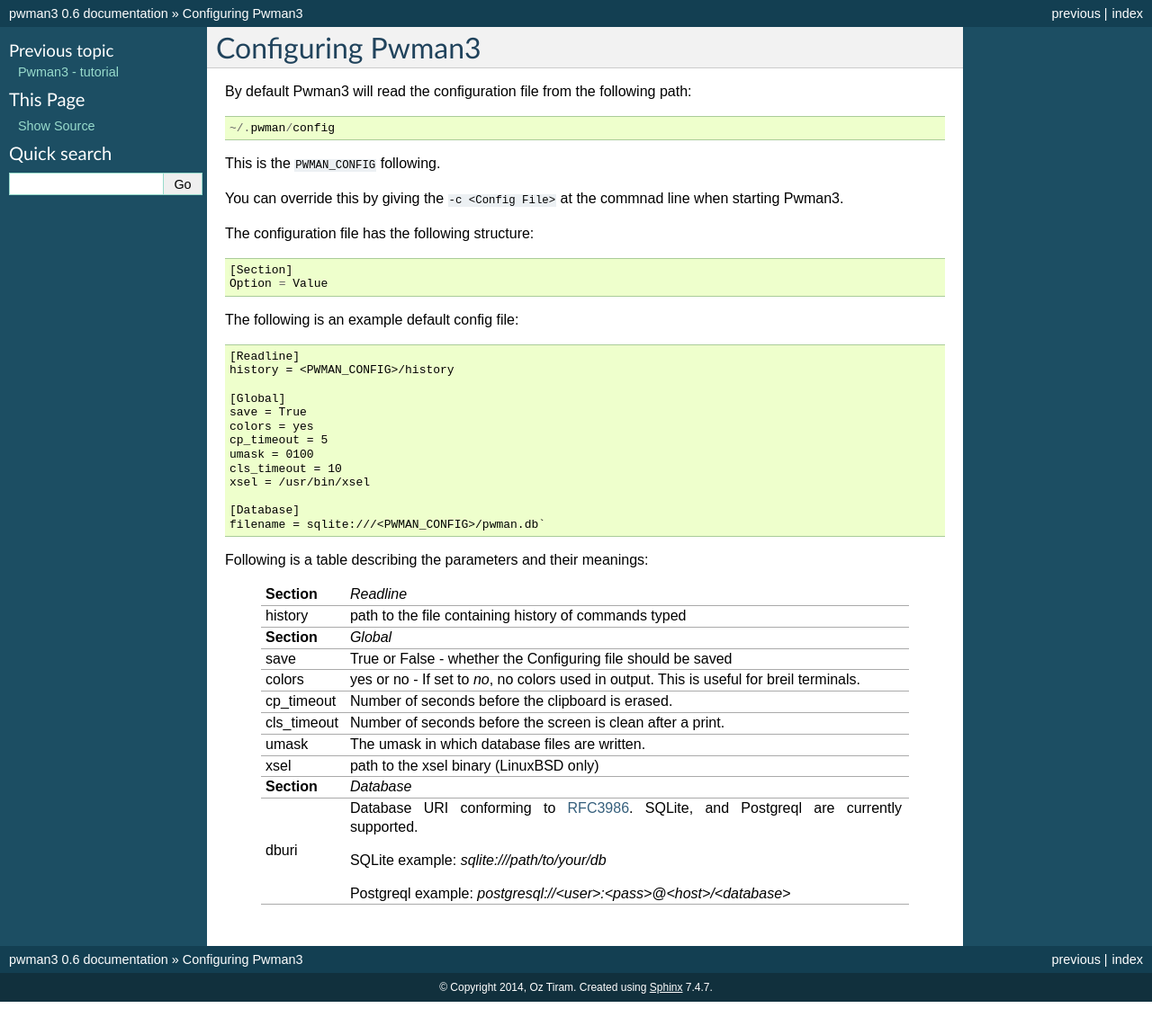
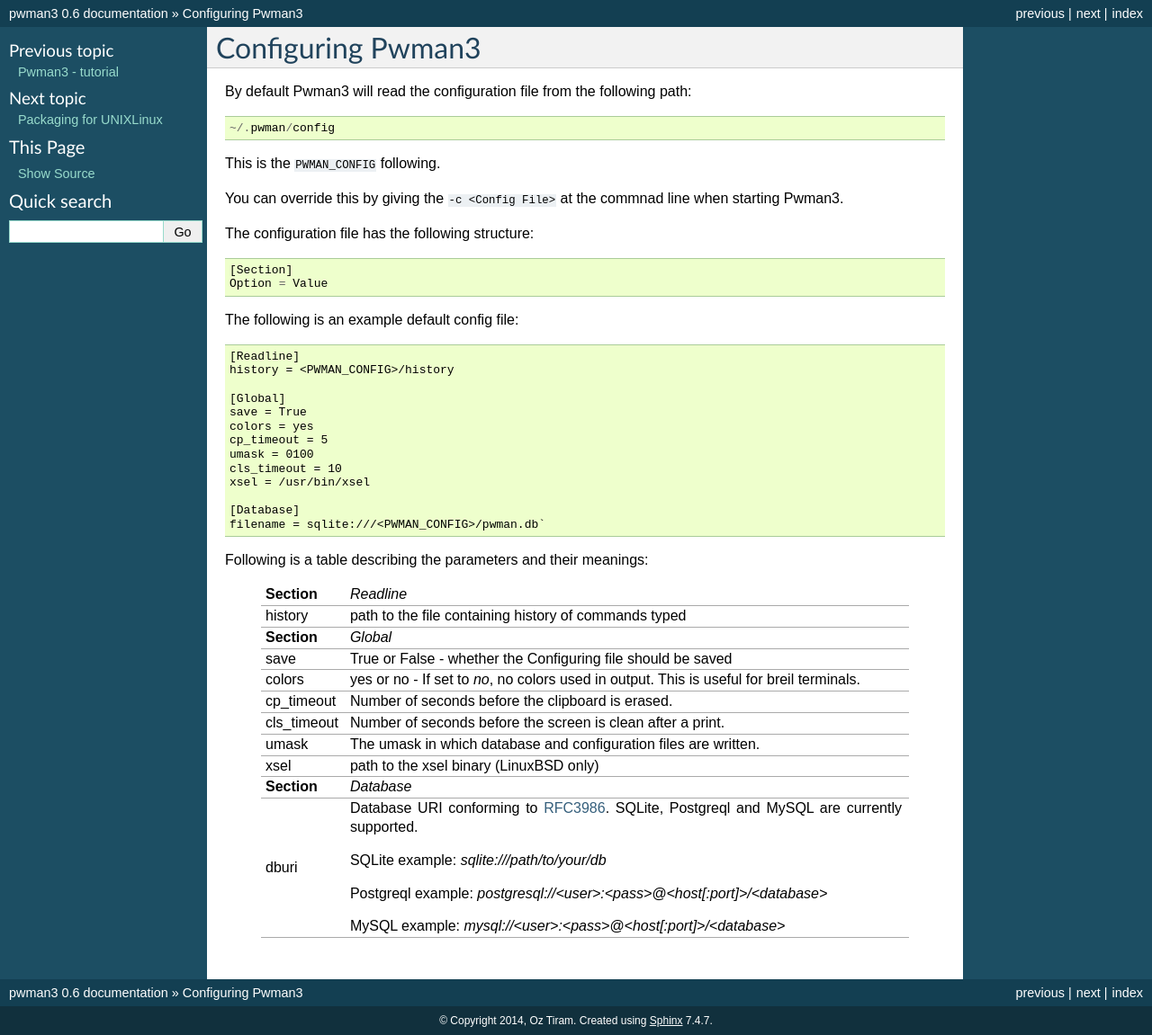
Before and after one commit to pwman3/pwman3, a Sphinx documentation site: the page built from docs/source/configuration.rst, in a window 1280 px wide. Shown: the whole page at 90% size. Built offline with Sphinx 7.4.7, drawn with Linux system fonts in a browser that asks for light colours; before the commit the page ends 1114 px from its top, so only the background shows below that.

Commit message:
Extend documentation

```diff
--- a/docs/source/configuration.rst
+++ b/docs/source/configuration.rst
@@ -51,18 +51,20 @@
     -----------   -----------
     cls_timeout   Number of seconds before the screen is clean after a print.
     -----------   -----------
-    umask         The umask in which database files are written.
+    umask         The umask in which database and configuration files are written.
     -----------   -----------
     xsel          path to the xsel binary (Linux\BSD only)
     -----------   -----------
     **Section**   *Database*
     -----------   -----------
-    dburi         Database URI conforming to `RFC3986`_. SQLite, and Postgreql are currently supported.
+    dburi         Database URI conforming to `RFC3986`_. SQLite, Postgreql and
+                  MySQL are currently supported.
 
                   SQLite example: `sqlite:///path/to/your/db`
 
-                  Postgreql example: `postgresql://<user>:<pass>@<host>/<database>`
+                  Postgreql example: `postgresql://<user>:<pass>@<host[:port]>/<database>`
 
+                  MySQL example:      `mysql://<user>:<pass>@<host[:port]>/<database>`
     ===========   ===========
 
 
--- a/docs/source/index.rst
+++ b/docs/source/index.rst
@@ -14,8 +14,10 @@
    install
    tutorial
    configuration
+   packaging
 
 About pwman3:
 ^^^^^^^^^^^^^
 
-Pwman3 is a simple command line password manager for Python 2.7-3.X.
+Pwman3 is a command line password manager for Python 2.7-3.X with support for
+multiple databases.
```
Also changed, not shown: docs/source/packaging.rst (added, +35 -0 lines), 1 other file.
